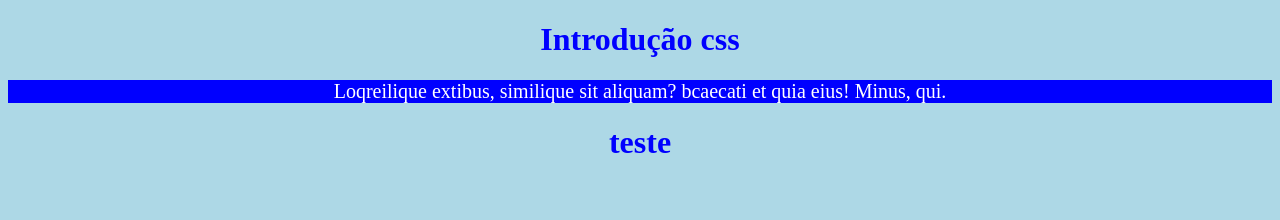
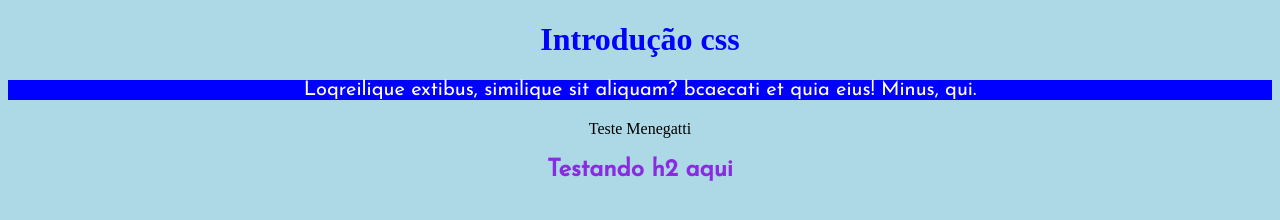
Before and after one commit to brunamv/estrutacao-html, a plain HTML site: page intro-css.html in a window 1280 px wide. Drawn offline with Linux system fonts and the light colour scheme; a web font is replaced by a local one.

Commit message:
acrescentei fonte

```diff
--- /dev/null
+++ b/css/estilo.css
@@ -0,0 +1,4 @@
+h2{
+color: blueviolet;
+font-family: 'Josefin Sans', sans-serif;
+}
--- a/intro-css.html
+++ b/intro-css.html
@@ -5,7 +5,14 @@
     <meta http-equiv="X-UA-Compatible" content="IE=edge">
     <meta name="viewport" content="width=device-width, initial-scale=1.0">
     <title>Introdução CSS</title>
-    <style>
+    <link rel="stylesheet" href="css/estilo.css">
+    <link rel="preconnect" href="https://fonts.googleapis.com">
+    <link rel="preconnect" href="https://fonts.gstatic.com" crossorigin>
+    <link href="https://fonts.googleapis.com/css2?family=Josefin+Sans:ital,wght@0,400;1,300&display=swap" rel="stylesheet">
+    <link rel="preconnect" href="https://fonts.googleapis.com">
+<link rel="preconnect" href="https://fonts.gstatic.com" crossorigin>
+<link href="https://fonts.googleapis.com/css2?family=Josefin+Sans:ital,wght@0,400;1,300&family=Qwitcher+Grypen:wght@700&display=swap" rel="stylesheet">
+   <style>
         body{
             background-color: lightblue;
             text-align: center;
@@ -19,17 +26,16 @@
             color: white;
             font-size: 20px;
             background-color: blue;
+            font-family: 'Josefin Sans', sans-serif;
         }
 
-        #class.seg{
-            color: green;
-        }
 
     </style>
 </head>
 <body>
     <h1>Introdução css</h1>
     <p>Loqreilique extibus, similique sit aliquam? bcaecati et quia eius! Minus, qui.</p>
-    <h1 class="seg">teste</h1>
+        Teste Menegatti
+    <h2>Testando h2 aqui</h2>
 </body>
 </html>
```
